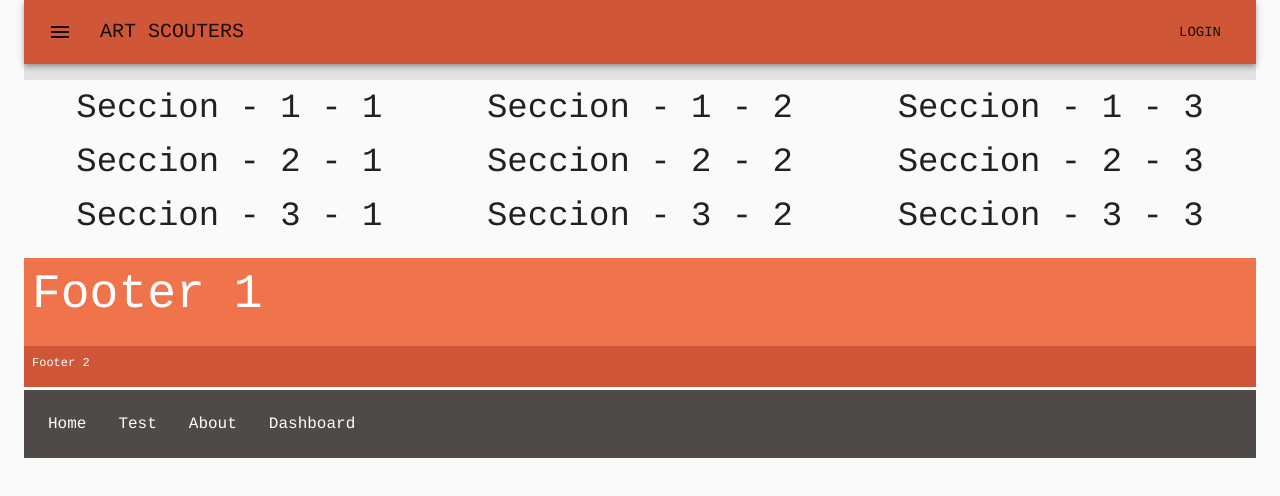
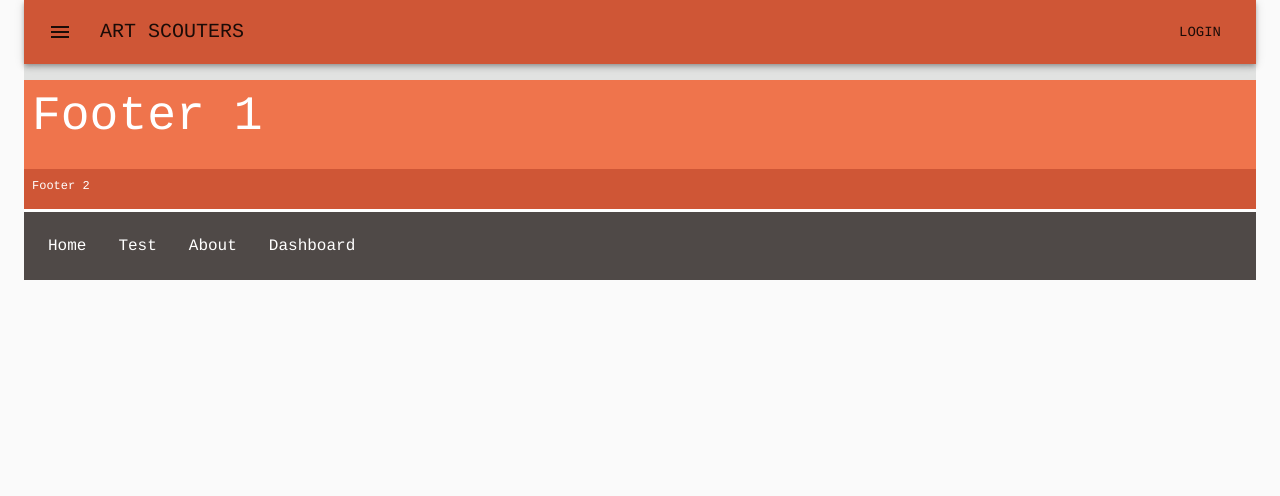
Before and after one commit to ekonotek/scout, a React (Create React App) app: page /test in a window 1280 px wide. Shown: the top 496 px of the page. Built offline with nearby package versions, Linux system fonts and the light colour scheme.

Commit message:
initial commit

```diff
--- a/src/App.js
+++ b/src/App.js
@@ -104,9 +104,6 @@ function App() {
               <Route exact path="/">
                 <Home />
               </Route>
-              <Route exact path="/test">
-                <Test />
-              </Route>
               <Route path="/about">
                 <About />
               </Route>
--- a/src/Components/Paginas/Base3x3.js
+++ b/src/Components/Paginas/Base3x3.js
@@ -27,23 +27,24 @@ const useStyles = makeStyles((theme) => ({
 }));
 
 const ColBox = (props) => {
+const { col } = props
   return (
     <Box
-      id={`row${props.row}`}
+      id={`row${col}`}
       m={1}
       css={{ width: "33.3%" }}
       justifyContent="center"
     >
-      {[1, 2, 3].map((i) => {
+      {[1, 2, 3].map((row) => {
         return (
-          <Box key={i}>
+          <Box key={row}>
             <Typography
-              variant="h4"
+              variant="body2"
               display="block"
               gutterBottom
               align="center"
             >
-              {`Seccion - ${i}  -  ${props.row}`}
+              {`Seccion - ${row}  -  ${col}`}
             </Typography>
           </Box>
         );
@@ -65,8 +66,8 @@ const Test = () => {
       // color="white"
       sm={12}
     >
-      {[1, 2, 3].map((i) => {
-        return <ColBox key={i} row={i} />;
+      {[1, 2, 3].map((col) => {
+        return <ColBox key={col} col={col} />;
       })}
     </Box>
   );
```
Also changed, not shown: src/Components/Routes/Routes.js (added, +42 -0 lines).
